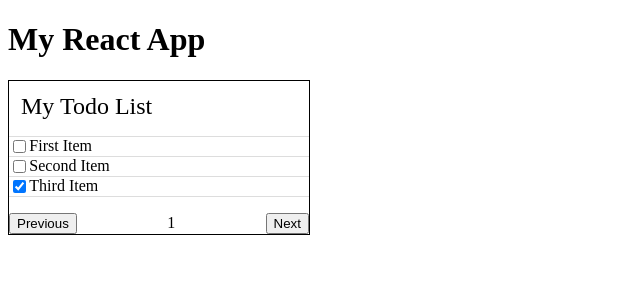
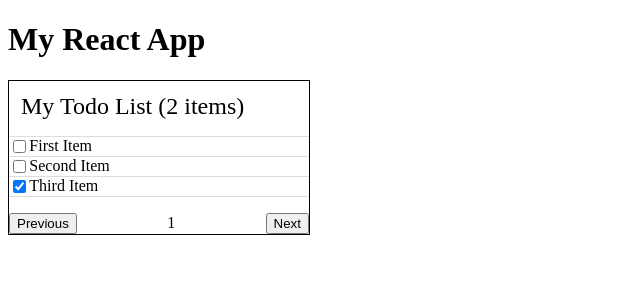
Before and after one commit to OldStarchy/ts-react-sandbox, a React app: page / in a window 1280 px wide. Shown: the top 300 px of the page, without its empty margins (0-640 px from the left). Built offline with nearby package versions, Linux system fonts and the light colour scheme.

Commit message:
Show Unchecked Item Count

```diff
--- a/src/components/TodoList.tsx
+++ b/src/components/TodoList.tsx
@@ -55,9 +55,14 @@ export default class TodoList extends React.Component<
 		const { title } = this.props;
 		const { items } = this.state;
 
+		const uncheckedItemCount = items.filter(item => !item.checked).length;
+		const s = uncheckedItemCount === 1 ? '' : 's';
+
 		return (
 			<div className="todo-list">
-				<p className="todo-list__title">{title}</p>
+				<p className="todo-list__title">
+					{title} ({uncheckedItemCount} item{s})
+				</p>
 				<ul className="todo-list__items">
 					{items.map((item, index) => (
 						<li className="todo-list__item">
```
Also changed, not shown: 1 other file (tests, documents, lock files or other folders).
